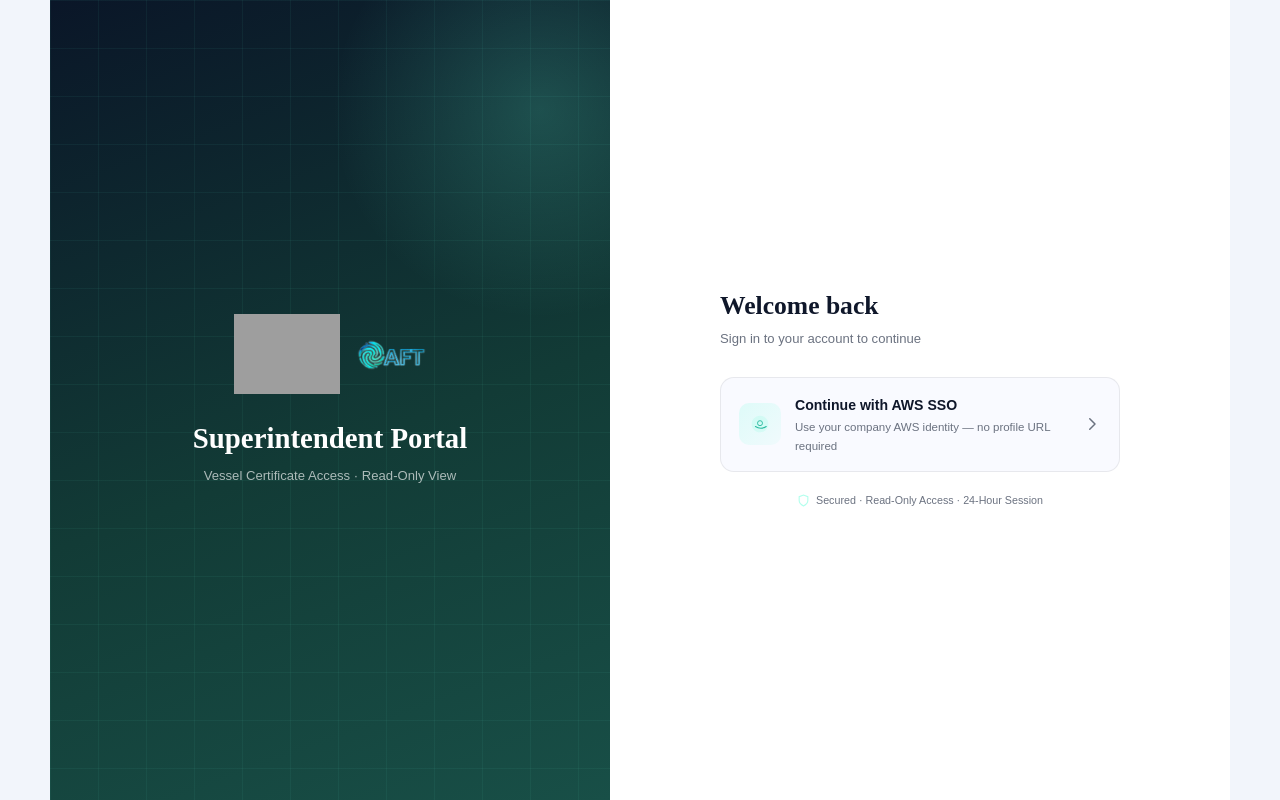
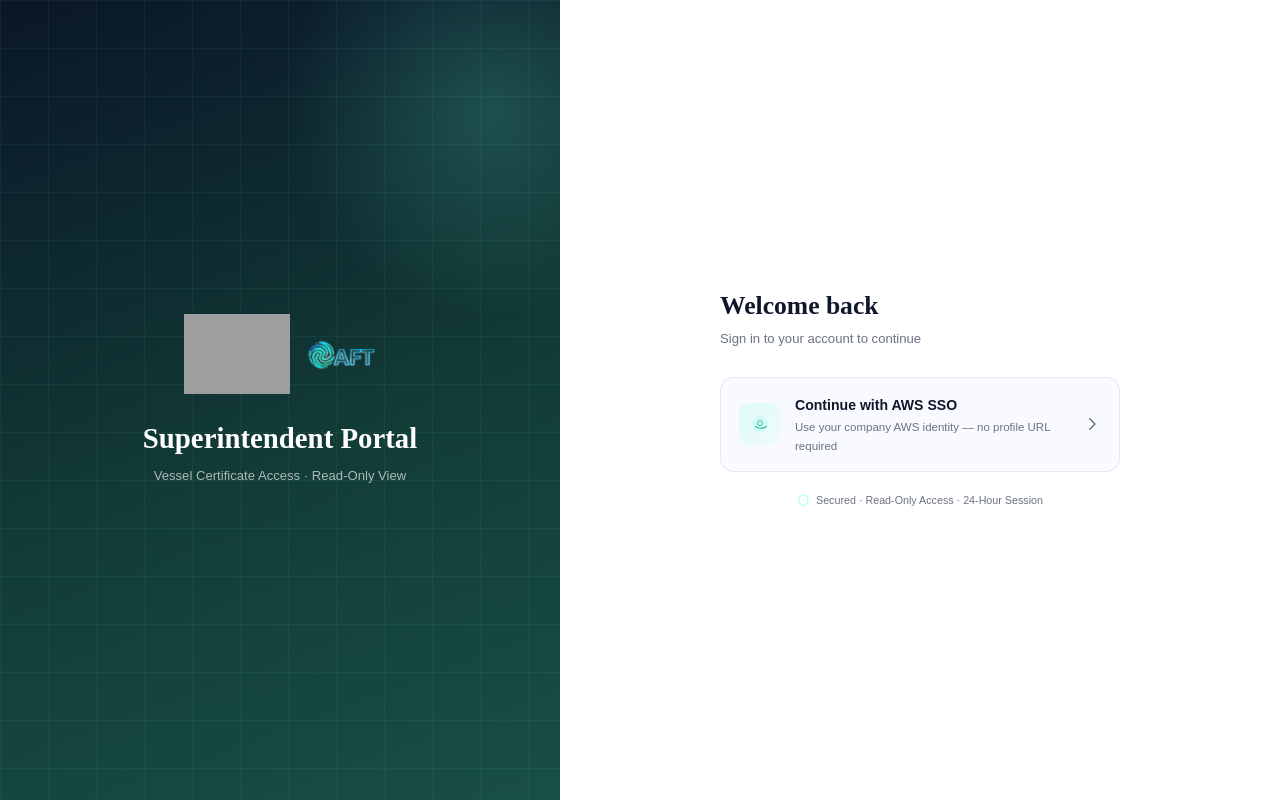
Before and after one commit to abimanyusridhar/CERTI_PORTAL, a website: page admin/portal.html in a window 1280 px wide. Drawn offline with nearby package versions, Linux system fonts and the light colour scheme; no server answers; grey boxes are pictures that could not be loaded.

Commit message:
Revert "refine: cap login sign-in panel width so it stops stretching on wide screens"
This reverts commit 5c113d9e60b63e30e16a211d82e1fafc6418b936.

```diff
--- a/admin/portal.html
+++ b/admin/portal.html
@@ -24,8 +24,8 @@
     body { min-height: 100vh; background: var(--navy); font-family: 'DM Sans', sans-serif; }
 
     /* ── LOGIN — split panel: brand identity left, sign-in right ── */
-    #loginWrap { display: flex; min-height: 100vh; justify-content: center; }
-    .login-brand-panel { flex: 0 1 46%; max-width: 560px; position: relative; display: flex; align-items: center; justify-content: center; padding: 48px; background: linear-gradient(160deg, #0A1628 0%, #123B36 55%, #184F47 100%); overflow: hidden; }
+    #loginWrap { display: flex; min-height: 100vh; }
+    .login-brand-panel { flex: 1 1 46%; max-width: 560px; position: relative; display: flex; align-items: center; justify-content: center; padding: 48px; background: linear-gradient(160deg, #0A1628 0%, #123B36 55%, #184F47 100%); overflow: hidden; }
     .login-brand-panel::before { content: ''; position: absolute; inset: 0; background-image: linear-gradient(rgba(100,255,218,.05) 1px,transparent 1px),linear-gradient(90deg,rgba(100,255,218,.05) 1px,transparent 1px); background-size: 48px 48px; pointer-events: none; }
     .login-brand-panel::after { content: ''; position: absolute; width: 420px; height: 420px; border-radius: 50%; background: radial-gradient(circle, rgba(100,255,218,.18), transparent 70%); top: -100px; right: -140px; pointer-events: none; }
     .login-brand-content { position: relative; z-index: 1; text-align: center; max-width: 340px; }
@@ -37,7 +37,7 @@
     .login-brand-title { font-family: 'Playfair Display', serif; font-size: 1.8rem; font-weight: 800; color: #fff; margin-bottom: 10px; line-height: 1.15; }
     .login-brand-sub { font-size: .82rem; color: rgba(255,255,255,.65); line-height: 1.6; }
 
-    .login-form-panel { flex: 0 1 54%; max-width: 620px; display: flex; align-items: center; justify-content: center; background: var(--surface); padding: 48px 32px; }
+    .login-form-panel { flex: 1 1 54%; display: flex; align-items: center; justify-content: center; background: var(--surface); padding: 48px 32px; }
     .login-form-inner { width: 100%; max-width: 400px; }
     .login-welcome { font-family: 'Playfair Display', serif; font-size: 1.6rem; font-weight: 700; color: var(--text-bright); margin-bottom: 6px; }
     .login-welcome-sub { font-size: .82rem; color: var(--text-sec); margin-bottom: 28px; }
@@ -60,7 +60,7 @@
       #loginWrap { flex-direction: column; }
       .login-brand-panel { flex: 0 0 auto; max-width: none; padding: 36px 24px; min-height: 220px; }
       .login-brand-title { font-size: 1.4rem; }
-      .login-form-panel { flex: 1; max-width: none; padding: 32px 24px; }
+      .login-form-panel { flex: 1; padding: 32px 24px; }
     }
 
     /* ── APP LAYOUT ── */
--- a/public/assets/smg-admin/cst/dashboard.css
+++ b/public/assets/smg-admin/cst/dashboard.css
@@ -61,11 +61,10 @@
     #loginWrap {
       min-height: 100vh;
       display: flex;
-      justify-content: center;
     }
 
     .login-brand-panel {
-      flex: 0 1 46%;
+      flex: 1 1 46%;
       max-width: 560px;
       position: relative;
       display: flex;
@@ -122,8 +121,7 @@
     }
 
     .login-form-panel {
-      flex: 0 1 54%;
-      max-width: 620px;
+      flex: 1 1 54%;
       display: flex;
       align-items: center;
       justify-content: center;
@@ -230,7 +228,7 @@
       #loginWrap { flex-direction: column; }
       .login-brand-panel { flex: 0 0 auto; max-width: none; padding: 36px 24px; min-height: 220px; }
       .login-brand-title { font-size: 1.5rem; }
-      .login-form-panel { flex: 1; max-width: none; padding: 32px 24px; }
+      .login-form-panel { flex: 1; padding: 32px 24px; }
     }
 
     /* ── APP SHELL ── */
--- a/public/assets/smg-admin/vapt/dashboard.css
+++ b/public/assets/smg-admin/vapt/dashboard.css
@@ -20,8 +20,8 @@
     body{font-family:'DM Sans',sans-serif;background:var(--navy);color:var(--text)}
 
     /* ── LOGIN — split panel: brand identity left, sign-in right (teal theme) ── */
-    #loginWrap{min-height:100vh;display:flex;justify-content:center}
-    .login-brand-panel{flex:0 1 46%;max-width:560px;position:relative;display:flex;align-items:center;justify-content:center;padding:48px;background:linear-gradient(160deg,#0A1628 0%,#123B36 55%,#184F47 100%);overflow:hidden}
+    #loginWrap{min-height:100vh;display:flex}
+    .login-brand-panel{flex:1 1 46%;max-width:560px;position:relative;display:flex;align-items:center;justify-content:center;padding:48px;background:linear-gradient(160deg,#0A1628 0%,#123B36 55%,#184F47 100%);overflow:hidden}
     .login-brand-panel::before{content:'';position:absolute;inset:0;background-image:linear-gradient(rgba(100,255,218,.05) 1px,transparent 1px),linear-gradient(90deg,rgba(100,255,218,.05) 1px,transparent 1px);background-size:48px 48px;pointer-events:none}
     .login-brand-panel::after{content:'';position:absolute;width:420px;height:420px;border-radius:50%;background:radial-gradient(circle,rgba(100,255,218,.18),transparent 70%);top:-100px;right:-140px;pointer-events:none}
     .login-brand-content{position:relative;z-index:1;text-align:center;max-width:340px}
@@ -29,7 +29,7 @@
     .login-brand-title{font-family:'Playfair Display',serif;font-size:2rem;font-weight:800;color:#fff;margin-bottom:10px;line-height:1.15}
     .login-brand-sub{font-size:.82rem;color:rgba(255,255,255,.65);line-height:1.6}
 
-    .login-form-panel{flex:0 1 54%;max-width:620px;display:flex;align-items:center;justify-content:center;background:var(--surface);padding:48px 32px}
+    .login-form-panel{flex:1 1 54%;display:flex;align-items:center;justify-content:center;background:var(--surface);padding:48px 32px}
     .login-form-inner{width:100%;max-width:400px}
     .login-welcome{font-family:'Playfair Display',serif;font-size:1.6rem;font-weight:700;color:var(--text-bright);margin-bottom:6px}
     .login-welcome-sub{font-size:.82rem;color:var(--text-sec);margin-bottom:28px}
@@ -52,7 +52,7 @@
       #loginWrap{flex-direction:column}
       .login-brand-panel{flex:0 0 auto;max-width:none;padding:36px 24px;min-height:220px}
       .login-brand-title{font-size:1.5rem}
-      .login-form-panel{flex:1;max-width:none;padding:32px 24px}
+      .login-form-panel{flex:1;padding:32px 24px}
     }
 
     /* ── APP SHELL ── */
```
